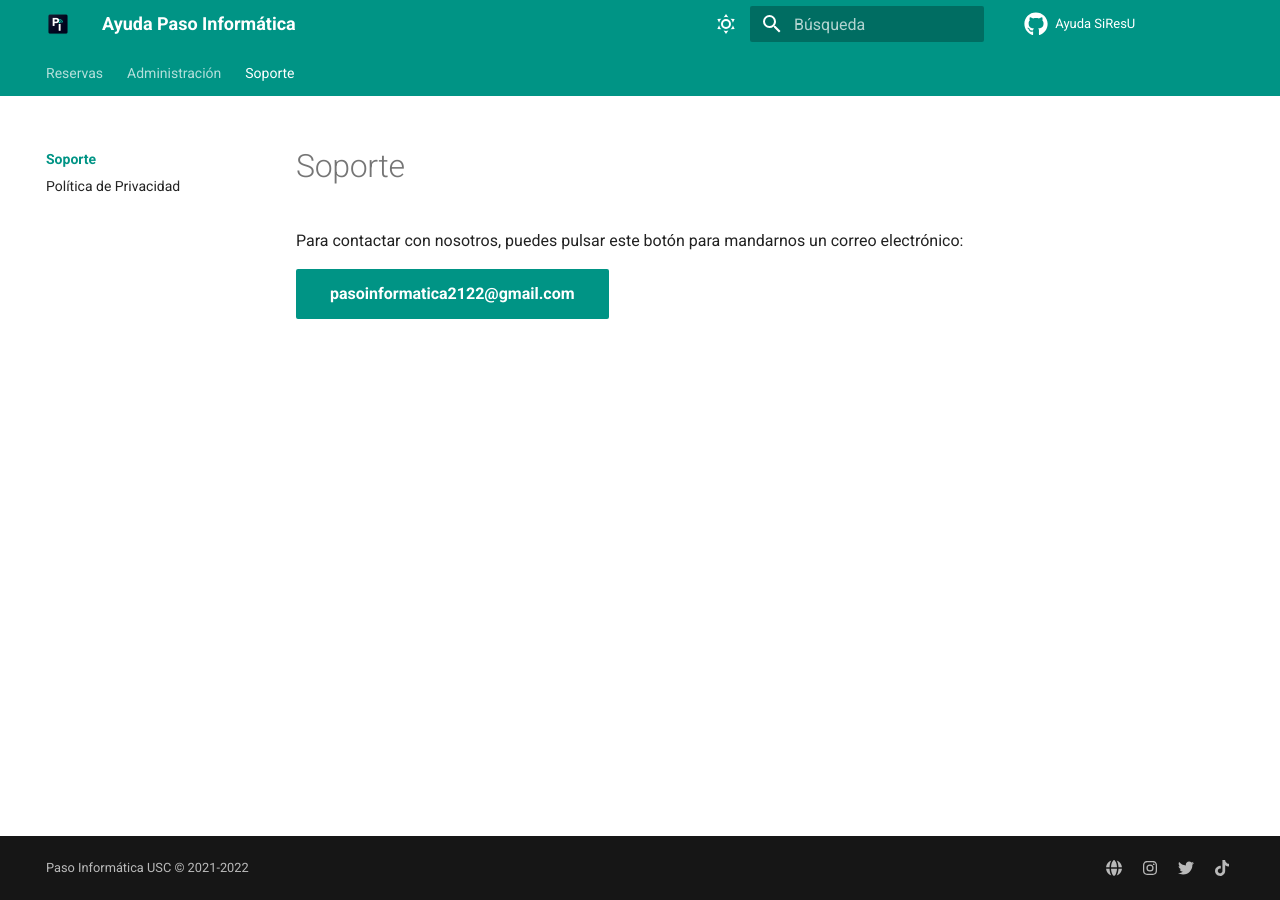
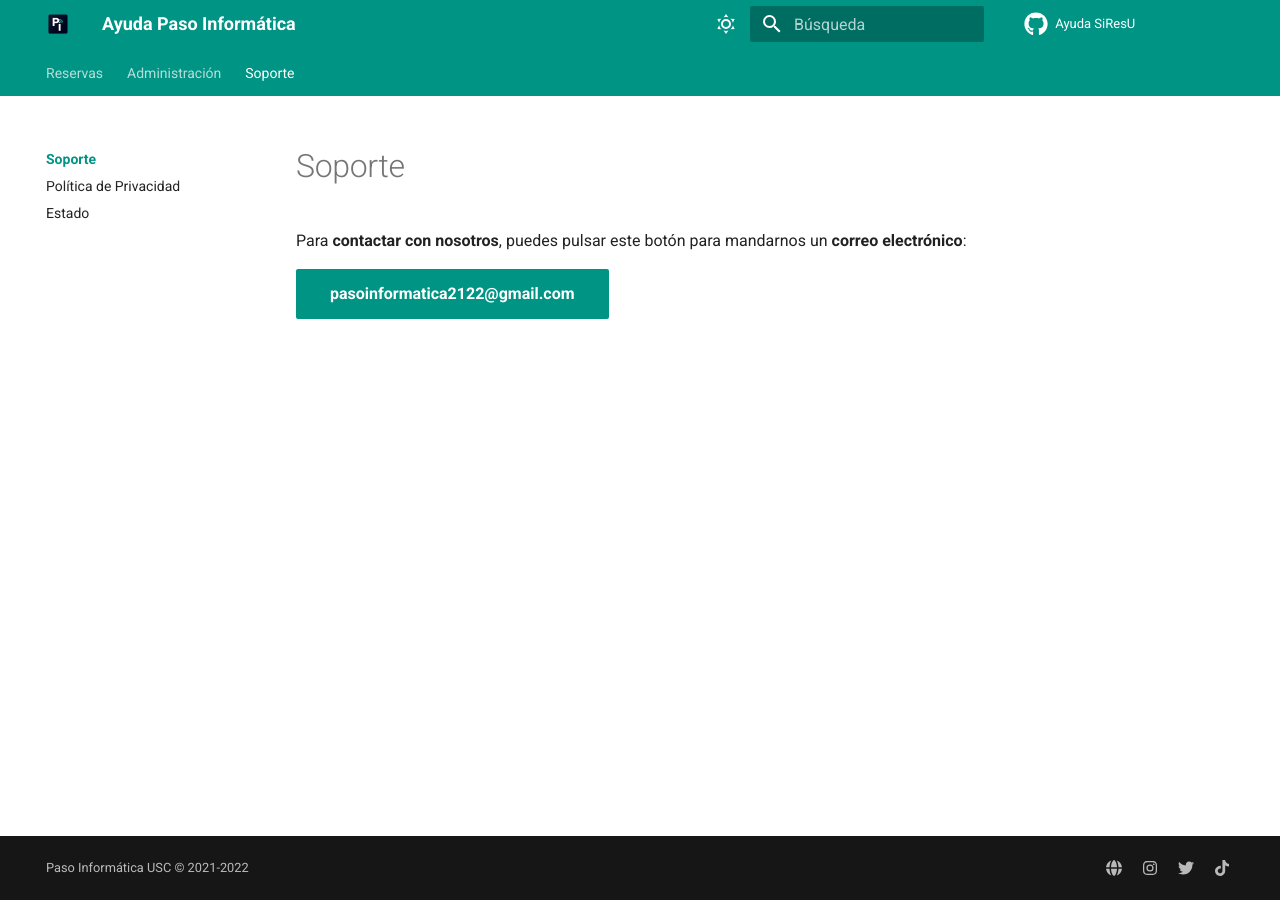
Before and after one commit to Paso-Informatica/Ayuda-SiResU, an MkDocs documentation site: the page built from ayuda/soporte/index.md, in a window 1280 px wide. Built offline with MkDocs 1.6.1 and Material for MkDocs 9.7.7, drawn with Linux system fonts in a browser that asks for light colours; comment, search, counter and statistics services are not loaded.

Commit message:
Status Page

```diff
--- a/ayuda/soporte/index.md
+++ b/ayuda/soporte/index.md
@@ -1,5 +1,5 @@
 # Soporte
 
-Para contactar con nosotros, puedes pulsar este botón para mandarnos un correo electrónico:
+Para **contactar con nosotros**, puedes pulsar este botón para mandarnos un **correo electrónico**:
 
 [pasoinformatica2122@gmail.com](mailto:pasoinformatica2122@gmail.com){ .md-button .md-button--primary }
--- a/mkdocs.yml
+++ b/mkdocs.yml
@@ -128,3 +128,4 @@
   - Soporte:
       - soporte/index.md
       - Política de Privacidad: soporte/privacidad.md
+      - Estado: soporte/estado.md
```
Also changed, not shown: ayuda/soporte/estado.md (added, +5 -0 lines).
